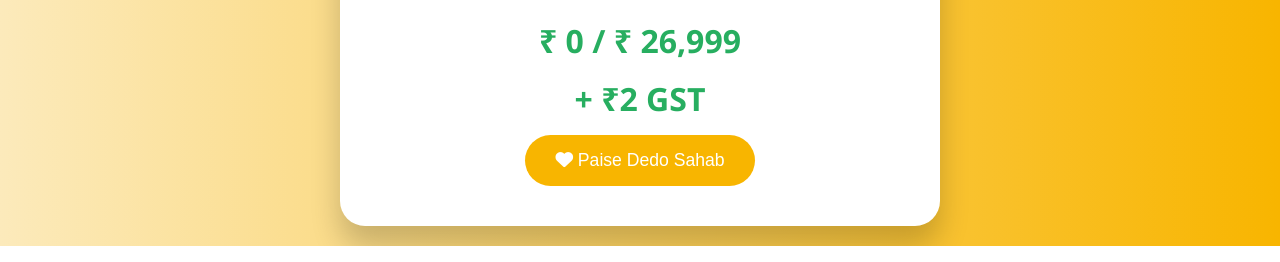
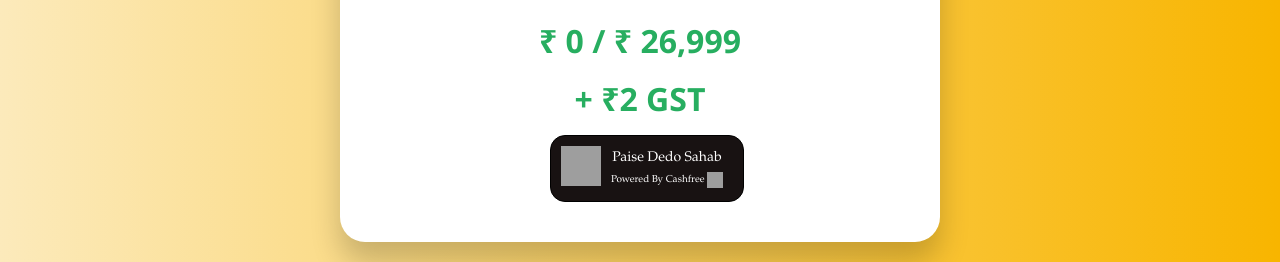
Before and after one commit to rishab612/amanbirthday.github.io, a plain HTML site: page index.html in a window 1280 px wide. Shown: the part 965-1227 px from the top of the page. Drawn offline with nearby package versions, Linux system fonts and the light colour scheme; grey boxes are pictures that could not be loaded.

Commit message:
Update index.html

```diff
--- a/index.html
+++ b/index.html
@@ -60,10 +60,58 @@
 
     <img class="drone-image" src="drone-img.png" alt="Drone Image">
 
-    <section>
+   <section>
       <h3 class="amt-raise">₹ 0 / ₹ 26,999</h3>
       <h3 class="amt-raise">+ ₹2 GST</h3>
-      <button class="btn-dnt"><i class="fas fa-heart"></i> Paise Dedo Sahab</button>
+      <form>
+        <a href="https://payments.cashfree.com/forms/amankumar" target="_parent">
+          <div class="button-container" style="background: #181212">
+            <div>
+              <img src="https://cashfree-checkoutcartimages-prod.cashfree.com/amanV8do93pj1efg_prod.jpeg" alt="logo" class="logo-container">
+            </div>
+            <div class="text-container">
+              <div style="font-family: Garamond; color: #fff; margin-bottom: 5px; font-size: 14px;">
+                Paise Dedo Sahab
+              </div>
+              <div style="font-family: Garamond; color: #fff; font-size: 10px;">
+                  <span>Powered By Cashfree</span>
+                  <img src="https://cashfreelogo.cashfree.com/cashfreepayments/logosvgs/Group_4355.svg" alt="logo" class="seconday-logo-container">
+              </div>
+            </div>
+          </div>
+        </a>
+       <style>
+        .button-container{
+            border: 1px solid black;
+            border-radius: 15px;
+            display: flex;
+            padding: 10px;
+            width: fit-content;
+            cursor: pointer;
+            margin-left: 180px;
+        }
+        .text-container{
+            display: flex;
+            flex-direction: column;
+            align-items: center;
+            margin-left: 10px;
+            justify-content: center;
+            margin-right: 10px;
+        }
+        .logo-container{
+            width: 40px;
+            height: 40px;
+        }
+        .seconday-logo-container{
+          width: 16px;
+          height: 16px;
+          vertical-align: middle;
+        }
+        a{
+          text-decoration:none;
+        }
+      </style>
+      </form>
     </section>
   </div>
 
```
